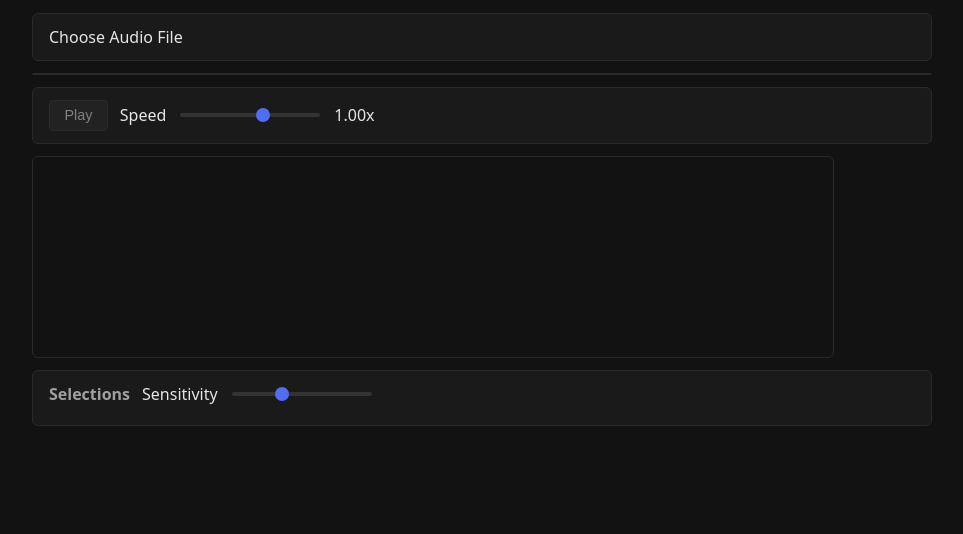
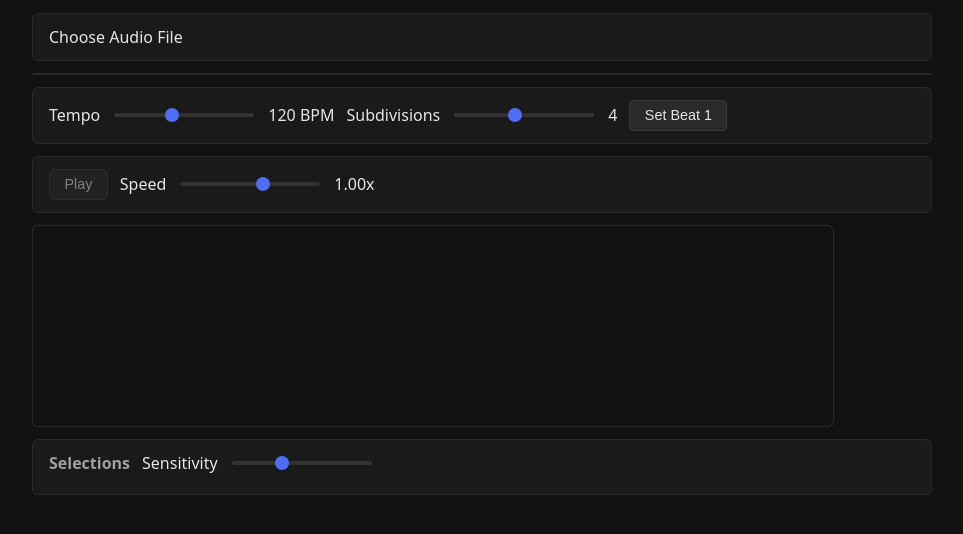
Before and after one commit to xaviershay/transcription-assistant, a website built with Vite: page index.html in a window 1280 px wide. Shown: the part 50-584 px from the top of the page, without its empty margins (158-1121 px from the left). Built offline with nearby package versions, Linux system fonts and the light colour scheme; what wavesurfer.js would draw is missing.

Commit message:
feat: add beat-grid controls panel to markup

```diff
--- a/index.html
+++ b/index.html
@@ -18,6 +18,16 @@
 
       <section id="waveform-section">
         <div id="waveform"></div>
+      </section>
+
+      <section id="beat-grid-section" class="panel">
+        <label for="tempo">Tempo</label>
+        <input type="range" id="tempo" min="40" max="240" step="1" value="120" />
+        <span id="tempo-label">120 BPM</span>
+        <label for="subdivisions">Subdivisions</label>
+        <input type="range" id="subdivisions" min="1" max="8" step="1" value="4" />
+        <span id="subdivisions-label">4</span>
+        <button id="set-beat-one">Set Beat 1</button>
       </section>
 
       <section id="controls-section" class="panel">
```
